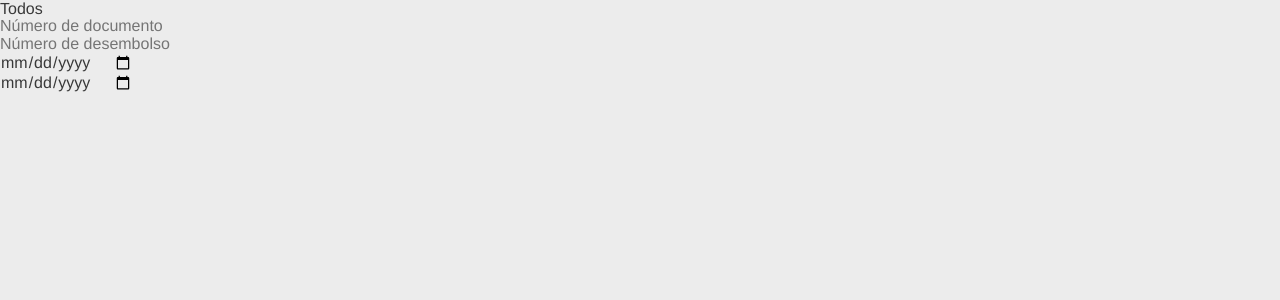
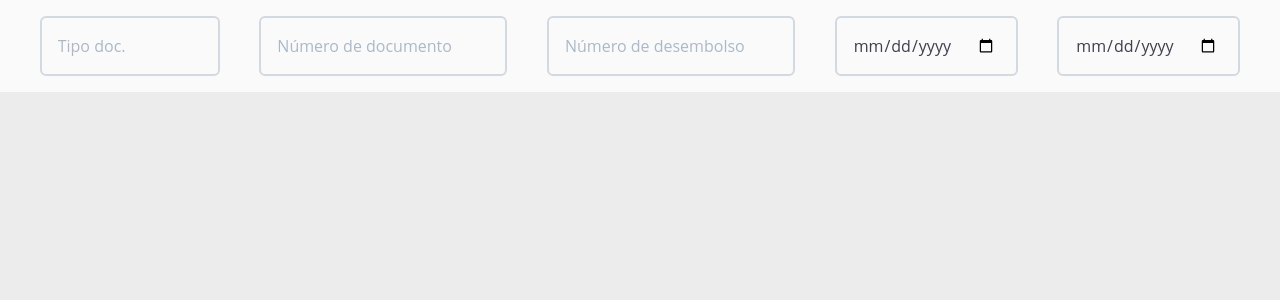
Before and after one commit to Jau2002/sufipay, a React (Vite) app: page /dash in a window 1280 px wide. Shown: the top 300 px of the page. Built offline with nearby package versions, Linux system fonts and the light colour scheme; no server answers.

Commit message:
style: nav filters

```diff
--- a/src/components/FilterInput.tsx
+++ b/src/components/FilterInput.tsx
@@ -1,4 +1,5 @@
 import type { FC } from 'react';
+import style from '../css/filterInput.module.css';
 import type { FilterInputComponentProps } from './component';
 
 const FilterInput: FC<FilterInputComponentProps> = ({
@@ -9,6 +10,7 @@ const FilterInput: FC<FilterInputComponentProps> = ({
 }) => {
 	return (
 		<input
+			className={style.input}
 			placeholder={holder}
 			name={name}
 			onChange={handler}
--- /dev/null
+++ b/src/components/Nav.tsx
@@ -0,0 +1,55 @@
+import type { FC } from 'react';
+import style from '../css/nav.module.css';
+import inputHolder from '../helpers/inputHolder';
+import useSelection from '../hooks/useSelection';
+import FilterInput from './FilterInput';
+
+const Nav: FC = () => {
+	const { handleSelectTypeDocument, handleFilterChange } = useSelection();
+	return (
+		<nav className={style.nav}>
+			<select
+				onChange={handleSelectTypeDocument}
+				className={style.select}
+				required
+			>
+				<option
+					hidden
+					disabled
+					selected
+					value=''
+				>
+					Tipo doc.
+				</option>
+				<option
+					value='All'
+					className={style.option}
+				>
+					Todos
+				</option>
+				<option
+					value='CC'
+					className={style.option}
+				>
+					Cédula Ciudadanía
+				</option>
+				<option
+					value='CE'
+					className={style.option}
+				>
+					Cédula Extranjería
+				</option>
+			</select>
+			{inputHolder.map(({ id, name, placeholder, type }) => (
+				<FilterInput
+					key={id}
+					name={name}
+					holder={placeholder}
+					handler={handleFilterChange}
+					type={type}
+				/>
+			))}
+		</nav>
+	);
+};
+export default Nav;
--- /dev/null
+++ b/src/css/filterInput.module.css
@@ -0,0 +1,16 @@
+.input {
+	padding: 1rem;
+	background: transparent;
+	color: #413e4d;
+	font: 1em 'Open Sans', sans-serif;
+	border-radius: 6px;
+	padding-right: 20px;
+	border: none;
+	outline: none;
+	border: solid 2px #abb9c780;
+}
+
+.input::placeholder {
+	font: 1em 'Open Sans', sans-serif;
+	color: #abb9c7;
+}
--- /dev/null
+++ b/src/css/nav.module.css
@@ -0,0 +1,23 @@
+.nav {
+	display: flex;
+	justify-content: space-evenly;
+	background: #fafafa;
+	padding: 1rem 0;
+}
+
+.select {
+	padding: 1rem;
+	background: transparent;
+	color: #abb9c7;
+	font: 1em 'Open Sans', sans-serif;
+	cursor: pointer;
+	outline-color: #abb9c780;
+	border-radius: 6px;
+	padding-right: 20px;
+	border: solid 2px #abb9c780;
+}
+
+.option {
+	color: #413e4d;
+	background: transparent;
+}
--- a/src/page/DashBoard.tsx
+++ b/src/page/DashBoard.tsx
@@ -1,26 +1,10 @@
 import type { FC } from 'react';
-import FilterInput from '../components/FilterInput';
-import inputHolder from '../helpers/inputHolder';
-import useSelection from '../hooks/useSelection';
+import Nav from '../components/Nav';
 
 const DashBoard: FC = () => {
-	const { handleSelectTypeDocument, handleFilterChange } = useSelection();
 	return (
 		<>
-			<select onChange={handleSelectTypeDocument}>
-				<option value='All'>Todos</option>
-				<option value='CC'>Cédula Ciudadanía</option>
-				<option value='CE'>Cédula Extranjería</option>
-			</select>
-			{inputHolder.map(({ id, name, placeholder, type }) => (
-				<FilterInput
-					key={id}
-					name={name}
-					holder={placeholder}
-					handler={handleFilterChange}
-					type={type}
-				/>
-			))}
+			<Nav />
 		</>
 	);
 };
```
